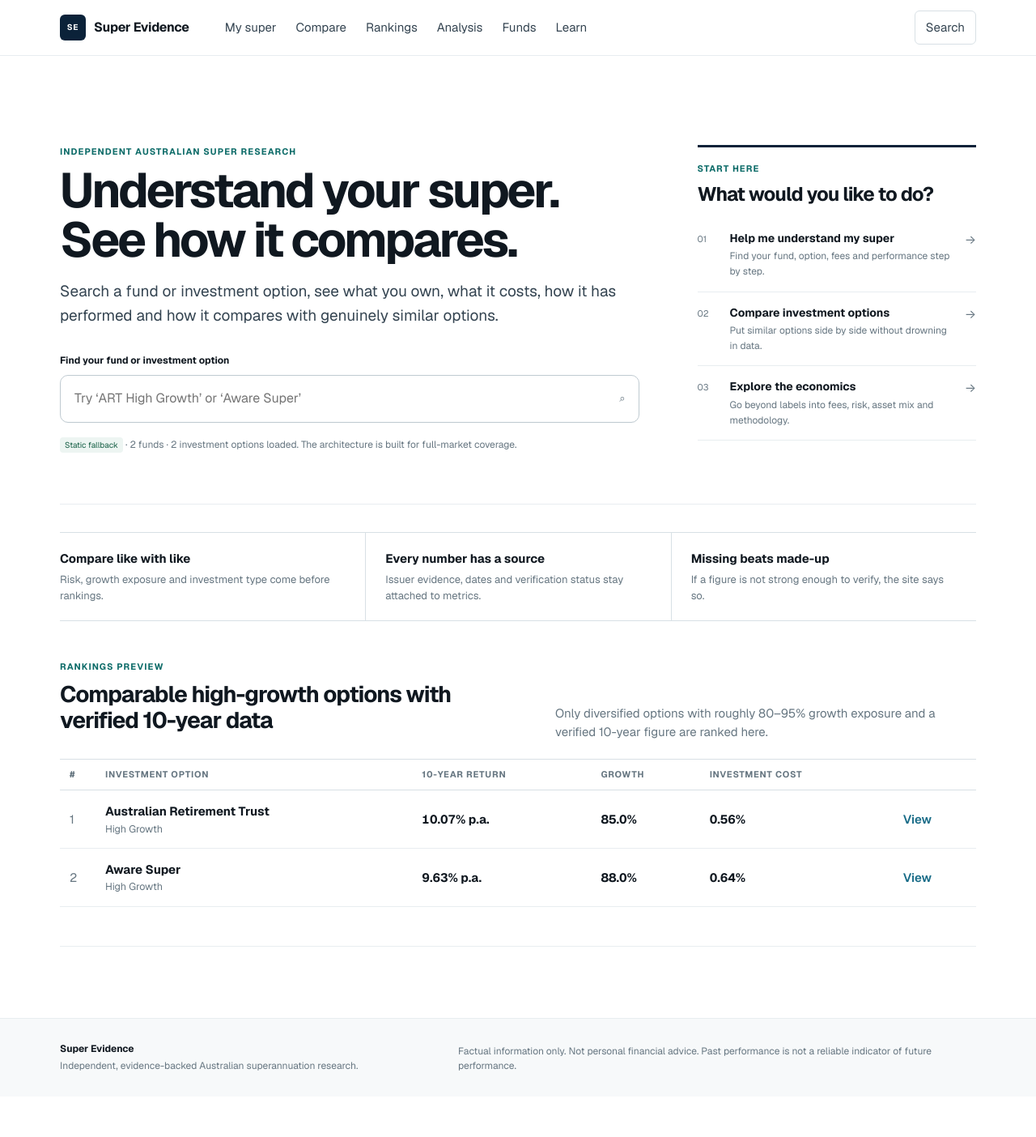
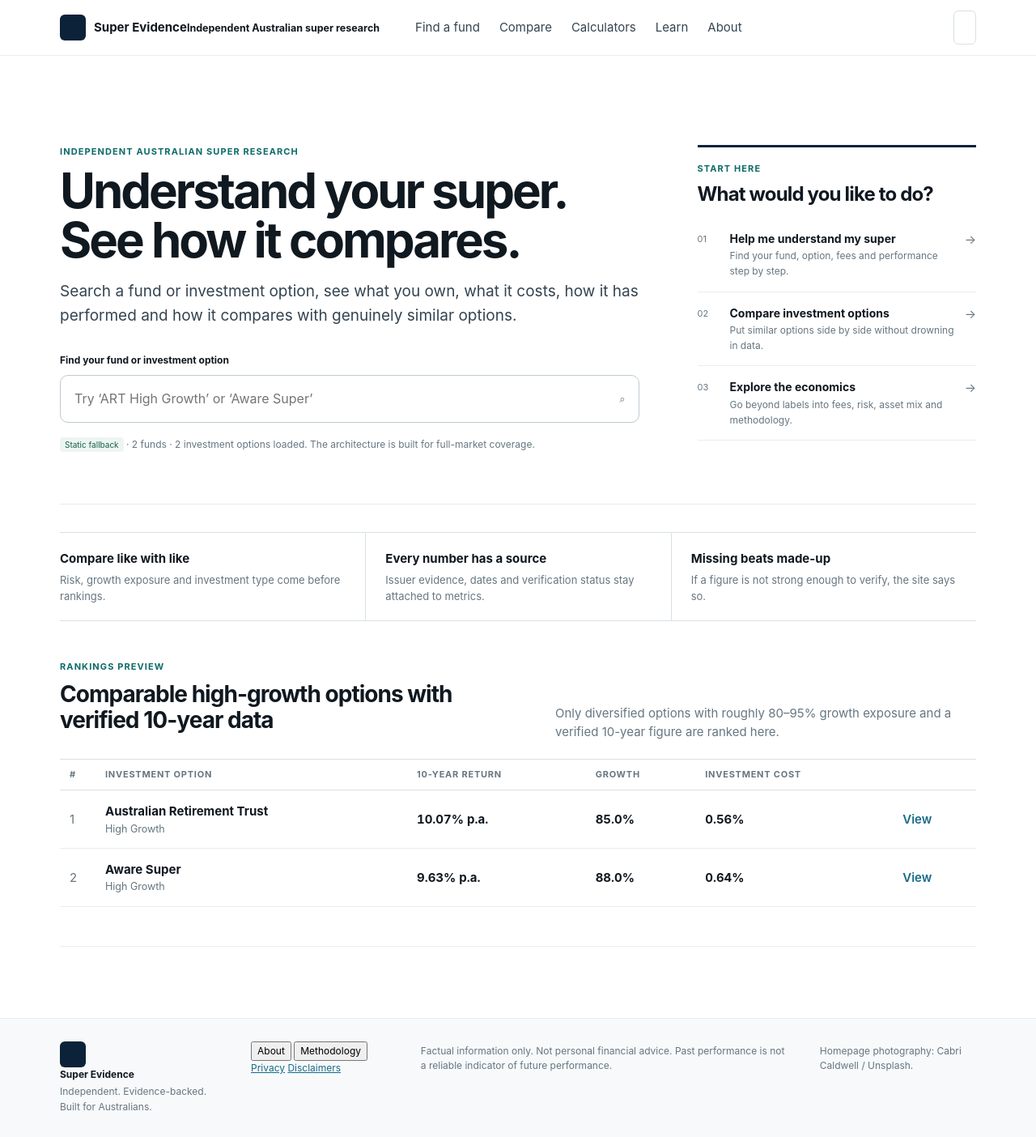
Before and after one commit to James98111/Super-evidence, a plain HTML site: page index.html in a window 1280 px wide. Shown: the whole page at 81% size. Before the commit the page ends 1354 px from the top, so only its background shows below. Drawn offline with nearby package versions, Linux system fonts and the light colour scheme; no server answers.

Commit message:
Rebuild site shell for minimalist financial-services design

```diff
--- a/index.html
+++ b/index.html
@@ -3,29 +3,31 @@
 <head>
   <meta charset="utf-8" />
   <meta name="viewport" content="width=device-width, initial-scale=1" />
-  <meta name="description" content="Independent, evidence-backed comparison and economic analysis of Australian superannuation funds and investment options." />
-  <title>Super Evidence — Understand and compare Australian super</title>
+  <meta name="description" content="Independent, easy-to-understand information about Australia's super funds and investment options." />
+  <meta name="theme-color" content="#FBF8F4" />
+  <title>Super Evidence — Understand Australian super with confidence</title>
   <link rel="preconnect" href="https://fonts.googleapis.com">
   <link rel="preconnect" href="https://fonts.gstatic.com" crossorigin>
-  <link href="https://fonts.googleapis.com/css2?family=Geist:wght@400;500;600;700&display=swap" rel="stylesheet">
+  <link href="https://fonts.googleapis.com/css2?family=Source+Sans+3:wght@400;500;600;700&family=Source+Serif+4:opsz,wght@8..60,400;8..60,500;8..60,600&display=swap" rel="stylesheet">
   <link rel="stylesheet" href="styles.css" />
 </head>
 <body>
   <header class="site-header">
     <div class="nav-shell">
       <button class="brand" data-view="home" aria-label="Super Evidence home">
-        <span class="brand-mark">SE</span>
-        <span class="brand-name">Super Evidence</span>
+        <span class="brand-mark" aria-hidden="true"><span></span><span></span><span></span></span>
+        <span class="brand-copy"><strong>Super Evidence</strong><small>Independent Australian super research</small></span>
       </button>
       <nav class="desktop-nav" aria-label="Main navigation">
-        <button data-view="my" class="nav-link">My super</button>
+        <button data-view="funds" class="nav-link">Find a fund</button>
         <button data-view="compare" class="nav-link">Compare</button>
-        <button data-view="rankings" class="nav-link">Rankings</button>
-        <button data-view="analysis" class="nav-link">Analysis</button>
-        <button data-view="funds" class="nav-link">Funds</button>
+        <button data-view="calculators" class="nav-link">Calculators</button>
         <button data-view="learn" class="nav-link">Learn</button>
+        <button data-view="about" class="nav-link">About</button>
       </nav>
-      <button id="globalSearchButton" class="search-button" aria-haspopup="dialog">Search</button>
+      <button id="globalSearchButton" class="search-button" aria-haspopup="dialog" aria-label="Search Super Evidence">
+        <svg aria-hidden="true" viewBox="0 0 32 32"><use href="assets/icons.svg#search"></use></svg>
+      </button>
     </div>
   </header>
 
@@ -33,11 +35,18 @@
 
   <footer class="site-footer">
     <div class="footer-shell">
-      <div>
-        <strong>Super Evidence</strong>
-        <p>Independent, evidence-backed Australian superannuation research.</p>
+      <div class="footer-brand">
+        <span class="brand-mark small" aria-hidden="true"><span></span><span></span><span></span></span>
+        <div><strong>Super Evidence</strong><p>Independent. Evidence-backed. Built for Australians.</p></div>
       </div>
-      <p>Factual information only. Not personal financial advice. Past performance is not a reliable indicator of future performance.</p>
+      <nav aria-label="Footer navigation">
+        <button data-view="about">About</button>
+        <button data-view="learn">Methodology</button>
+        <a href="#" aria-label="Privacy">Privacy</a>
+        <a href="#" aria-label="Disclaimers">Disclaimers</a>
+      </nav>
+      <p class="footer-disclaimer">Factual information only. Not personal financial advice. Past performance is not a reliable indicator of future performance.</p>
+      <p class="photo-credit">Homepage photography: Cabri Caldwell / Unsplash.</p>
     </div>
   </footer>
 
@@ -49,7 +58,7 @@
       </div>
       <button id="closeSearch" class="icon-button" aria-label="Close search">×</button>
     </div>
-    <input id="dialogSearchInput" class="dialog-search-input" type="search" placeholder="Try ‘ART High Growth’ or ‘Aware Super’" autocomplete="off" />
+    <input id="dialogSearchInput" class="dialog-search-input" type="search" placeholder="Search a fund, investment option or topic" autocomplete="off" />
     <div id="dialogSearchResults" class="dialog-results"></div>
   </dialog>
 
```
